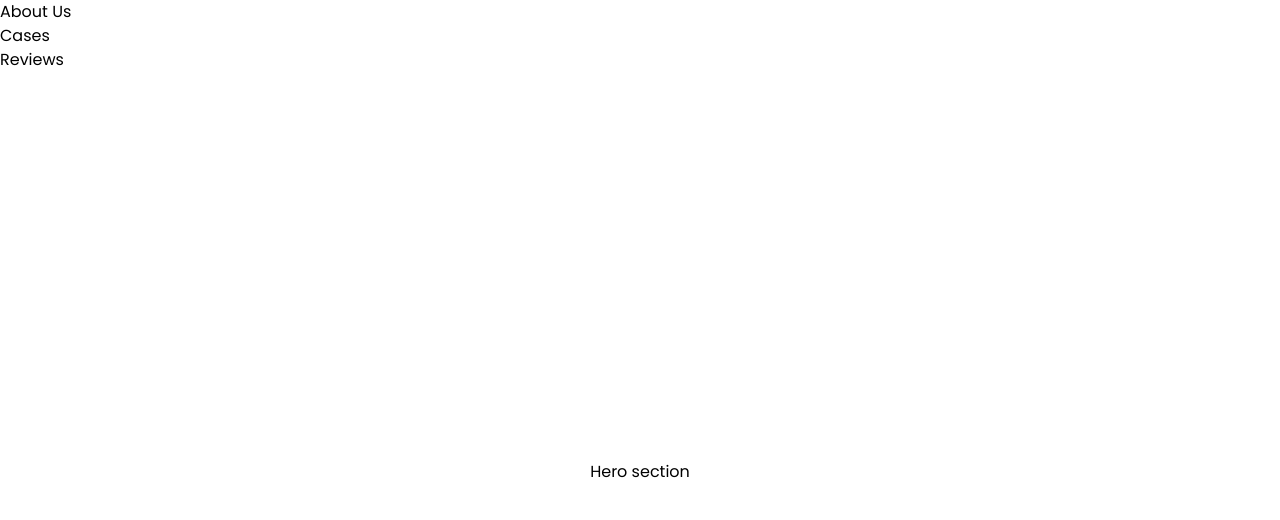
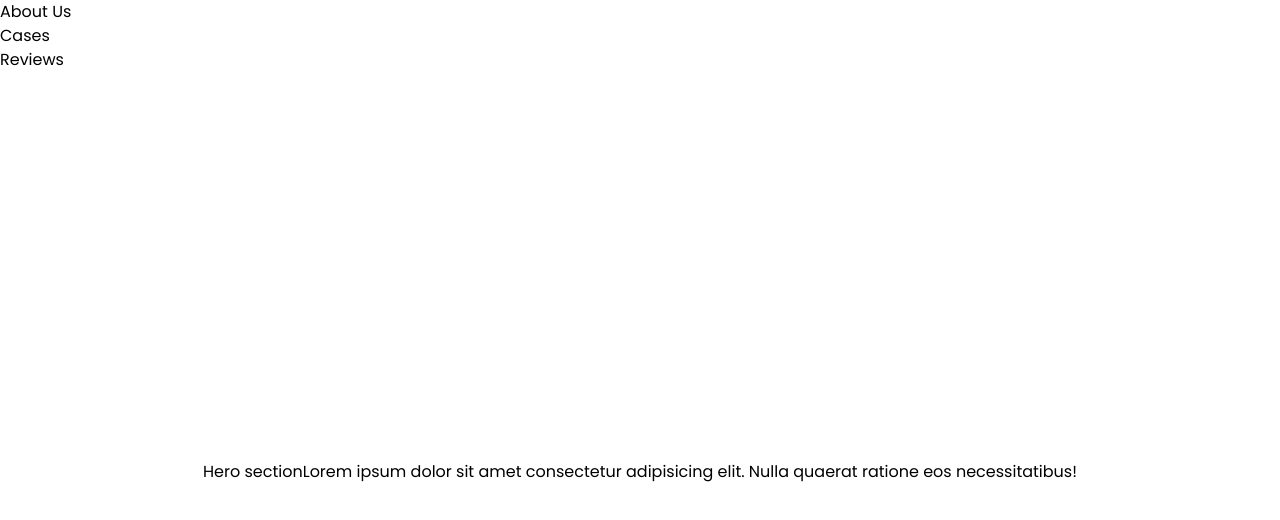
Before and after one commit to FaisalKhan-8/bittrixdev, a Next.js app: page / in a window 1280 px wide. Shown: the top 520 px of the page. Built offline with nearby package versions, Linux system fonts and the light colour scheme.

Commit message:
Text added in hero

```diff
--- a/src/section/Hero.tsx
+++ b/src/section/Hero.tsx
@@ -4,6 +4,10 @@ const Hero = () => {
   return (
     <div className='h-screen flex items-center justify-center'>
       Hero section
+      <p>
+        Lorem ipsum dolor sit amet consectetur adipisicing elit. Nulla quaerat
+        ratione eos necessitatibus!
+      </p>
     </div>
   );
 };
```
